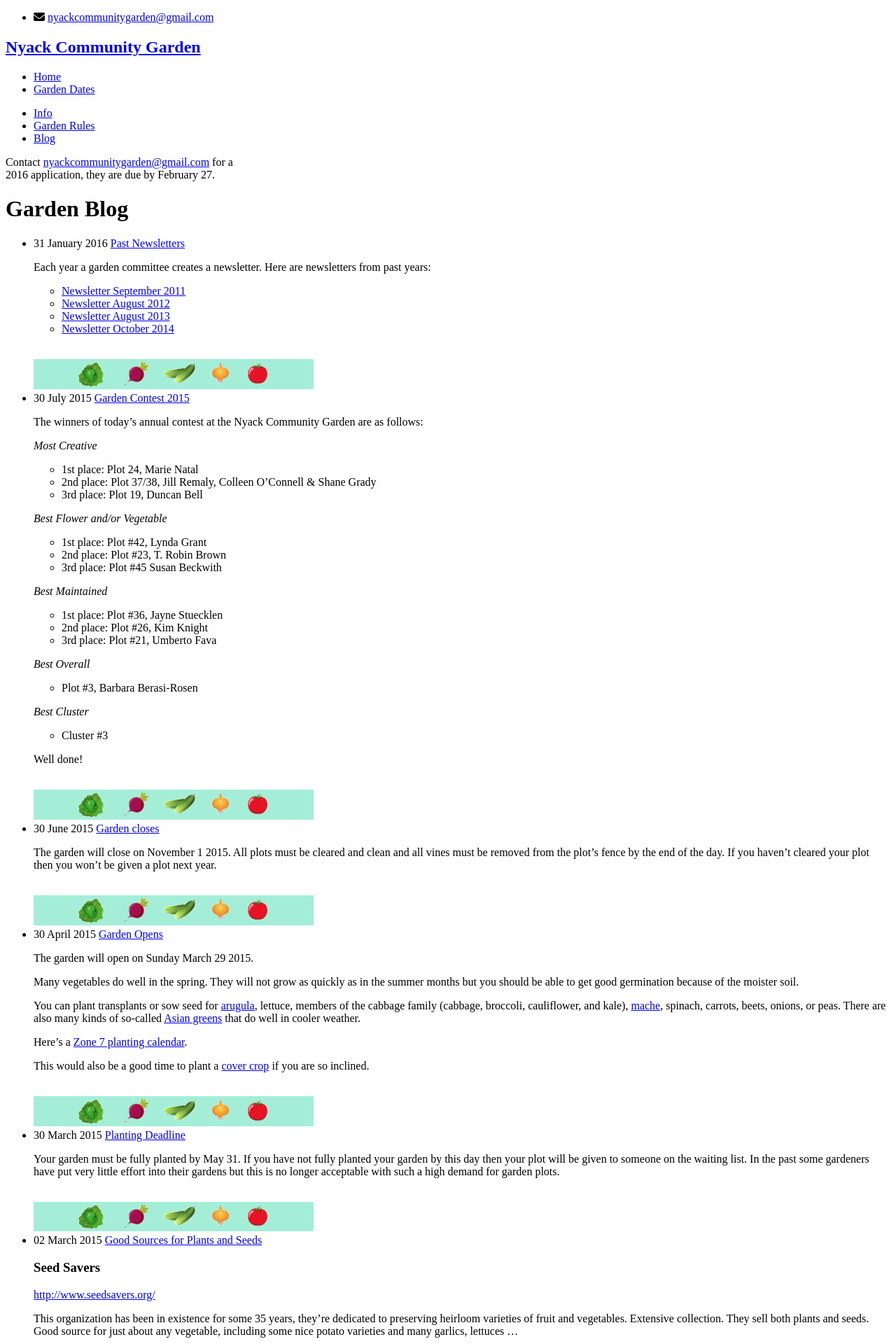
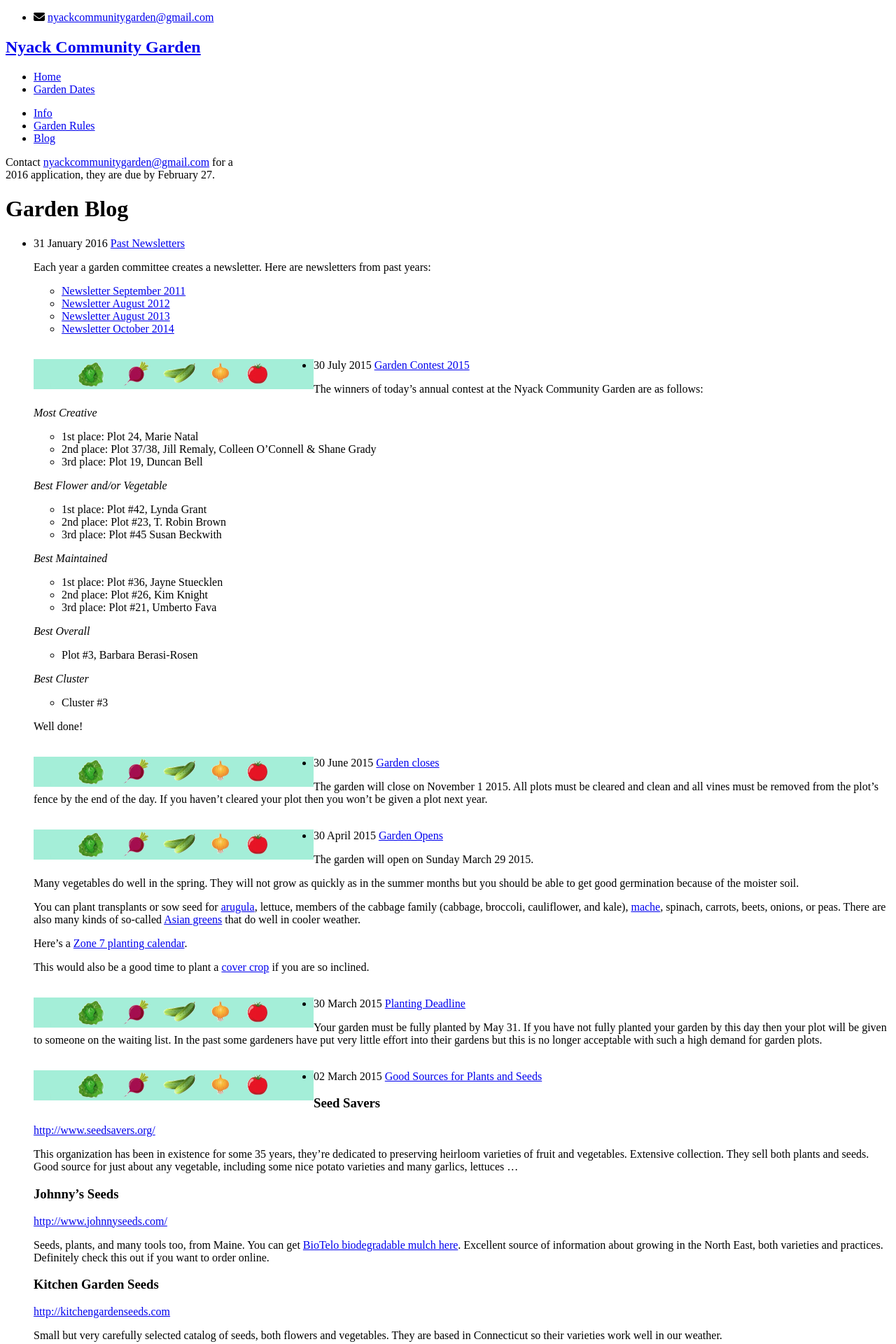
Before and after one commit to bosborne/nyackcommunitygarden, a Jekyll site: the page built from blog/index.html, in a window 1280 px wide. Shown: the top 1920 px of the page at 70% size. Built offline with Jekyll 4.4.1, drawn with Linux system fonts in a browser that asks for light colours; nearby versions of some CDN libraries; library files that are not in the unit come from our copies; Markdown is read by kramdown in place of the engine named in the settings.

Commit message:
Add image between blog posts

```diff
--- a/blog/index.html
+++ b/blog/index.html
@@ -16,7 +16,7 @@
 			<a href="{{ post.url }}">{{ post.title }}</a>
 			<p>{{ post.content }}</p>
 			<br>
-			<img src="/images/vegetable-bar.png" alt="picture of garden vegetables" style="width:400px;float:center;">
+			<img src="/images/vegetable-bar.png" alt="picture of garden vegetables" style="width:400px;float:left;">
 		</li>
 	{% endfor %}
 </ul>
```
